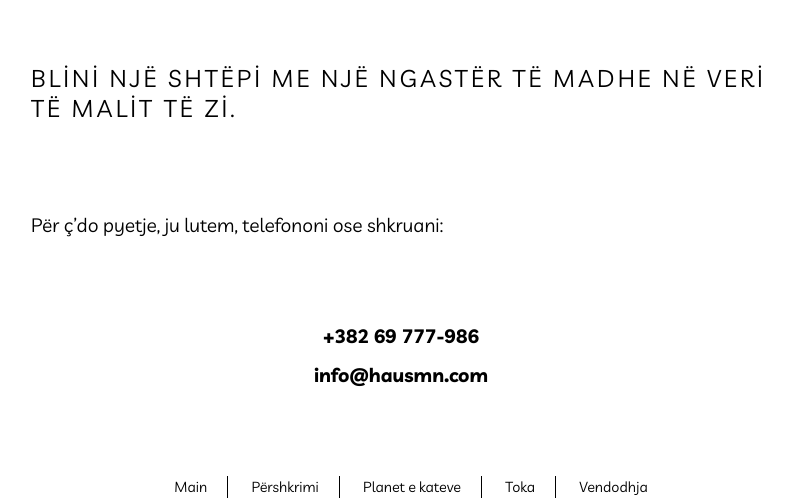
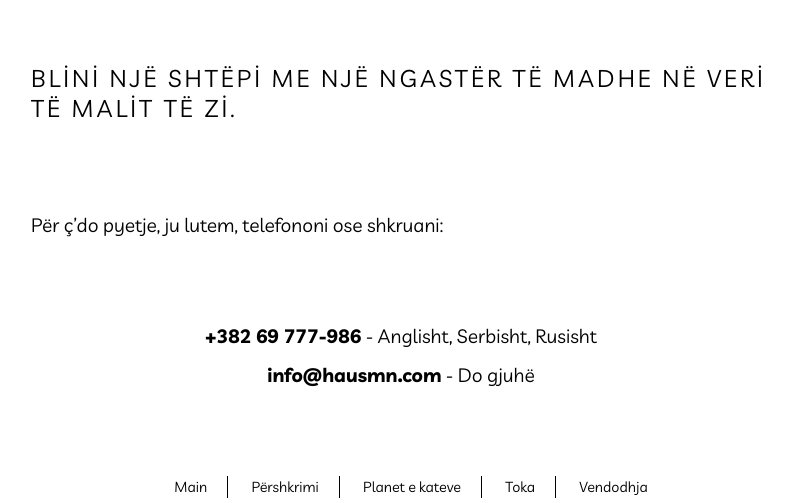
Before and after one commit to montehaus/al, a plain HTML site: page index.html in a window 1280 px wide. Shown: the part 6321-6824 px from the top of the page, without its empty margins (229-1021 px from the left). Drawn offline with Linux system fonts and the light colour scheme.

Commit message:
Update index.html

```diff
--- a/index.html
+++ b/index.html
@@ -150,8 +150,8 @@
             <p class="contactstext">Për ç’do pyetje, ju lutem, telefononi ose shkruani:</p>
         <div class="contactsfoot">
             <div>
-                <div class="cont"><a href="tel:+38269777986">+382 69 777-986</a></div>
-                <div class="cont"><a href="mailto:info@hausmn.com">info@hausmn.com</a></div>
+                <div class="cont"><a href="tel:+38269777986">+382 69 777-986</a><span style="font-weight: 500;"> - Anglisht, Serbisht, Rusisht</span></div>
+                <div class="cont"><a href="mailto:info@hausmn.com">info@hausmn.com</a><span style="font-weight: 500;"> - Do gjuhë</span></div>
             </div>
             </div>
             <div class="footermenu">
```
